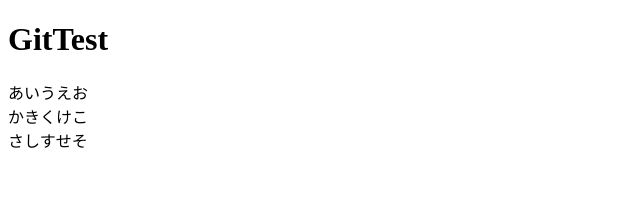
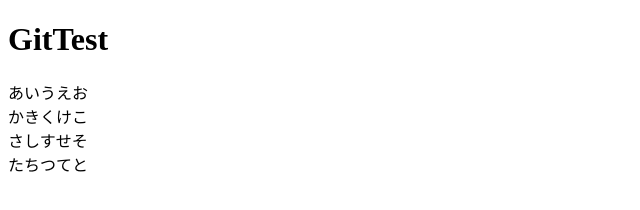
Before and after one commit to zd2a30/firstTest, a plain HTML site: page index.html in a window 1280 px wide. Shown: the full height of the page, 0-640 px from the left. Drawn offline with Linux system fonts and the light colour scheme.

Commit message:
テスト04

```diff
--- a/index.html
+++ b/index.html
@@ -8,6 +8,7 @@
 	<h1>GitTest</h1>
 	あいうえお<br>
 	かきくけこ<br>
-	さしすせそ
+	さしすせそ<br>
+	たちつてと<br>
 </body>
 </html>
```
